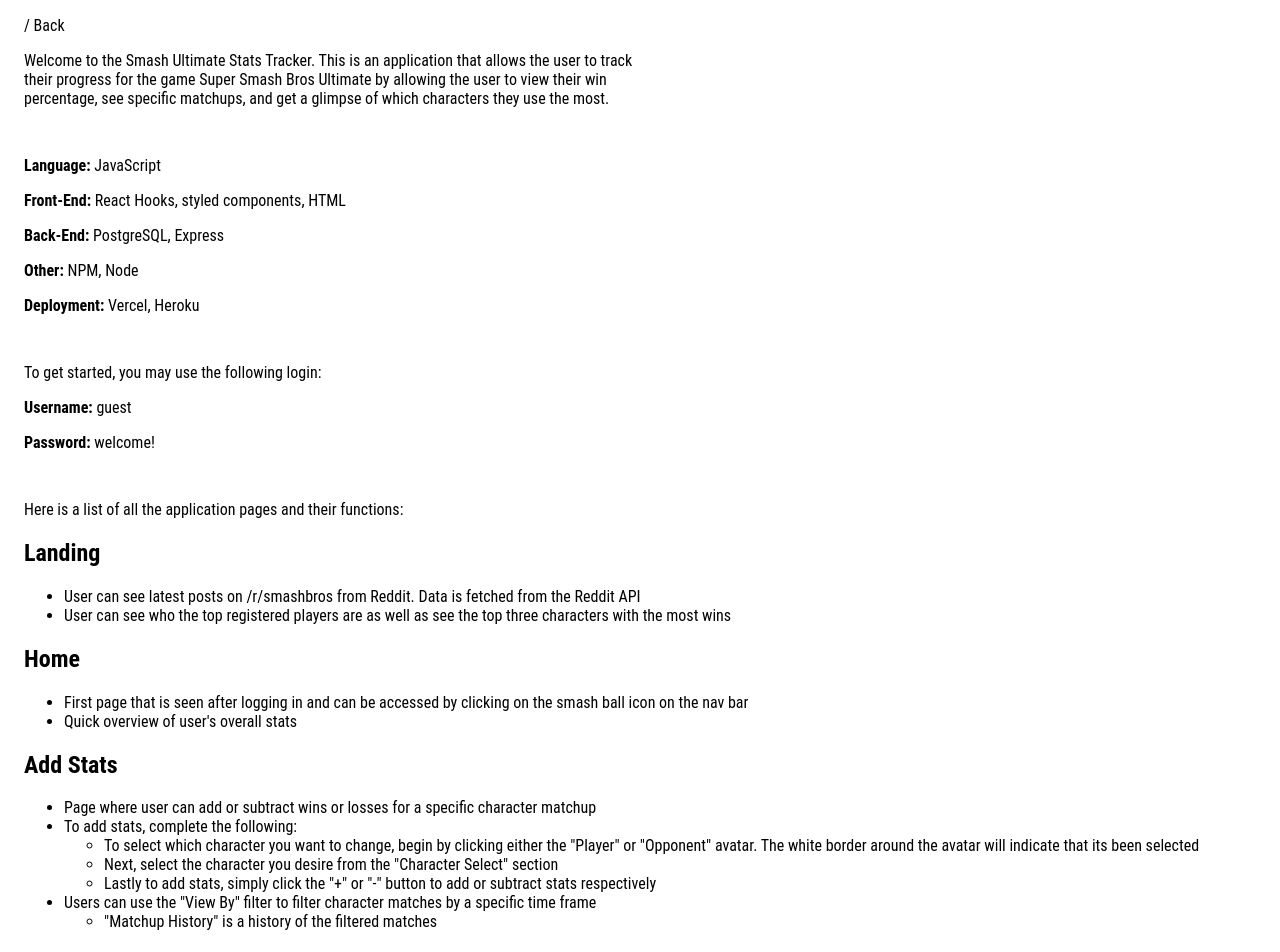
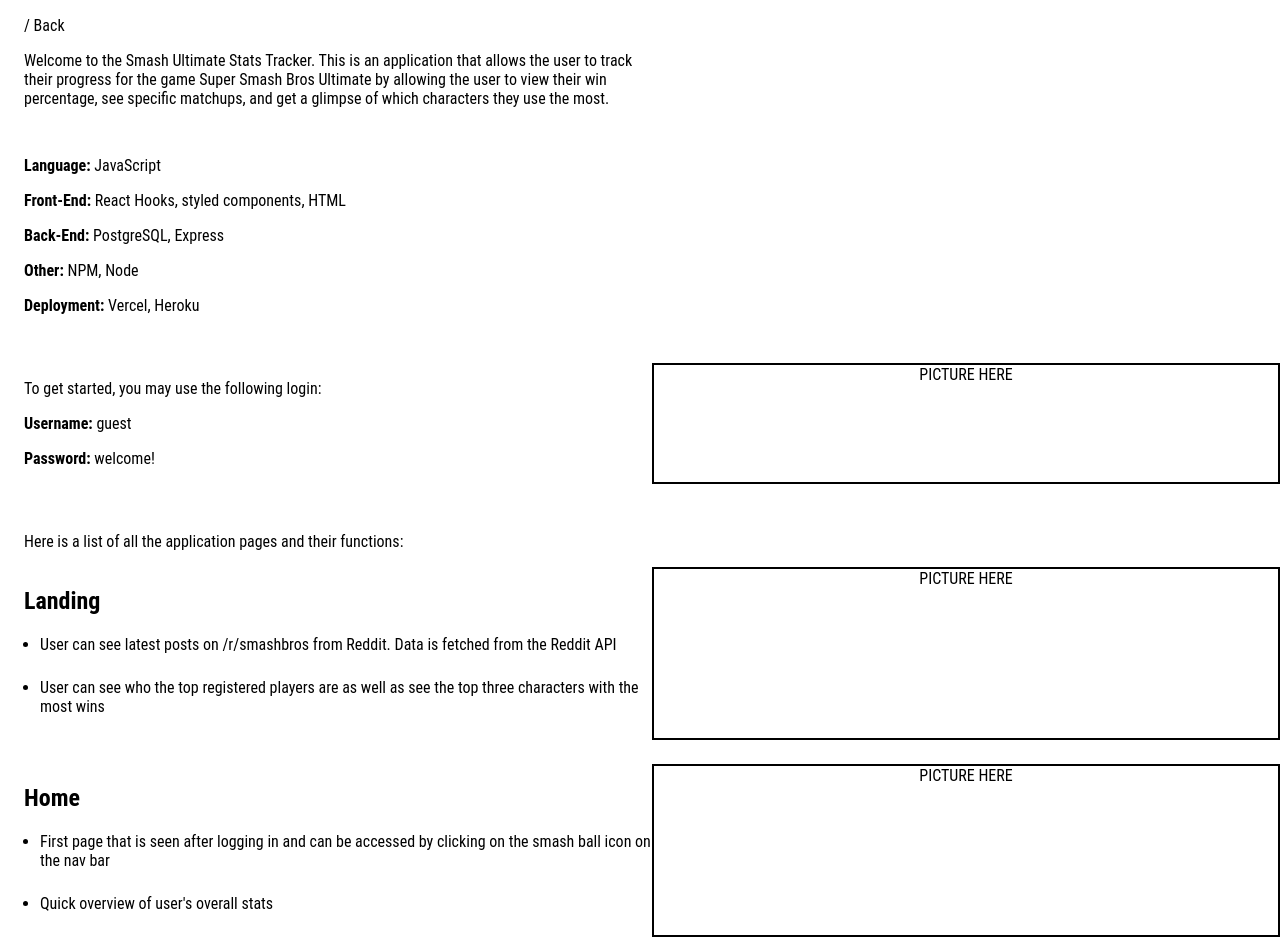
Before and after one commit to awong017/react-porfolio-v2, a React (Create React App) app: page /smashult in a window 1280 px wide. Shown: the top 952 px of the page. Built offline with nearby package versions, Linux system fonts and the light colour scheme.

Commit message:
modifying layout of Smashult component

```diff
--- a/src/Components/smashUlt.js
+++ b/src/Components/smashUlt.js
@@ -40,6 +40,10 @@
         }
     }
 
+    .get-started {
+        display: grid;
+        grid-template-columns: repeat(2,50%);
+
         .get-started-list {
             list-style: none;
             padding-left: 0px;
@@ -54,6 +58,31 @@
                 .get-started-detail {
                     display: inline;
                 }
+            }
+        }
+
+        .get-started-pic {
+            border: 2px solid black;
+            text-align: center;
+        }
+    }
+
+    .navigation-div {
+        display: grid;
+        grid-template-columns: repeat(2, 50%);
+        margin-bottom: 24px;
+
+        .navigation-list {
+            padding-left: 16px;
+
+            .navigation-list-item {
+                margin-bottom: 24px;
+            }
+        }
+
+        .navigation-pic {
+            border: 2px solid black;
+            text-align: center;
         }
     }
 `;
@@ -98,6 +127,7 @@
                 </ul>
             </section>
             <section className="get-started">
+                <div>
                     <p>To get started, you may use the following login:</p>
                     <ul className="get-started-list">
                         <li className="get-started-list-item">
@@ -109,69 +139,88 @@
                             <p className="get-started-detail">welcome!</p>
                         </li>
                     </ul>
+                </div>
+                <div className="get-started-pic">
+                    PICTURE HERE
+                </div>
             </section>
             <section className="navigation">
                 <p>Here is a list of all the application pages and their functions:</p>
-                <div>
+                <div className="navigation-div">
+                    <div className="navigation-landing">
                         <h2>Landing</h2>
-                    <ul>
-                        <li>
+                        <ul className="navigation-list">
+                            <li className="navigation-list-item">
                                 User can see latest posts on /r/smashbros from Reddit. Data is
                                 fetched from the Reddit API
                             </li>
-                        <li>
+                            <li className="navigation-list-item">
                                 User can see who the top registered players are as well as
                                 see the top three characters with the most wins
                             </li>
                         </ul>
                     </div>
-                <div>
+                    <div className="navigation-pic">
+                        PICTURE HERE
+                    </div>
+                </div>
+                <div className="navigation-div">
+                    <div className="navigation-home">
                         <h2>Home</h2>
-                    <ul>
-                        <li>
+                        <ul className="navigation-list">
+                            <li className="navigation-list-item">
                                 First page that is seen after logging in and can be accessed by
                                 clicking on the smash ball icon on the nav bar
                             </li>
-                        <li>
+                            <li className="navigation-list-item">
                                 Quick overview of user's overall stats
                             </li>
                         </ul>
                     </div>
-                <div>
+                    <div className="navigation-pic">
+                        PICTURE HERE
+                    </div>
+                </div>
+                <div className="navigation-div">
+                    <div className="navigation-add-stats">
                         <h2>Add Stats</h2>
-                    <ul>
-                        <li>
+                        <ul className="navigation-list">
+                            <li className="navigation-list-item">
                                 Page where user can add or subtract wins or losses for a specific
                                 character matchup
                             </li>
-                        <li>
+                            <li className="navigation-list-item">
                                 To add stats, complete the following:
                                 <ul>
-                                <li>
+                                    <li className="navigation-list-item">
                                         To select which character you want to change, begin by clicking
                                         either the "Player" or "Opponent" avatar. The white border around
                                         the avatar will indicate that its been selected
                                     </li>
-                                <li>
+                                    <li className="navigation-list-item">
                                         Next, select the character you desire from the "Character Select"
                                         section
                                     </li>
-                                <li>
+                                    <li className="navigation-list-item">
                                         Lastly to add stats, simply click the "+" or "-" button to add or
                                         subtract stats respectively
                                     </li>
                                 </ul>
                             </li>
-                        <li>
+                            <li className="navigation-list-item">
                                 Users can use the "View By" filter to filter character matches by a specific
                                 time frame
                                 <ul>
-                                <li>
+                                    <li className="navigation-list-item">
                                         "Matchup History" is a history of the filtered matches
                                     </li>
                                 </ul>
                             </li>
                         </ul>
+                    </div>
+                    <div className="navigation-pic">
+                        PICTURE HERE
+                    </div>
                 </div>
             </section>
         </SmashUlt>
```
Lines whose indentation alone changed are shown as unchanged.
